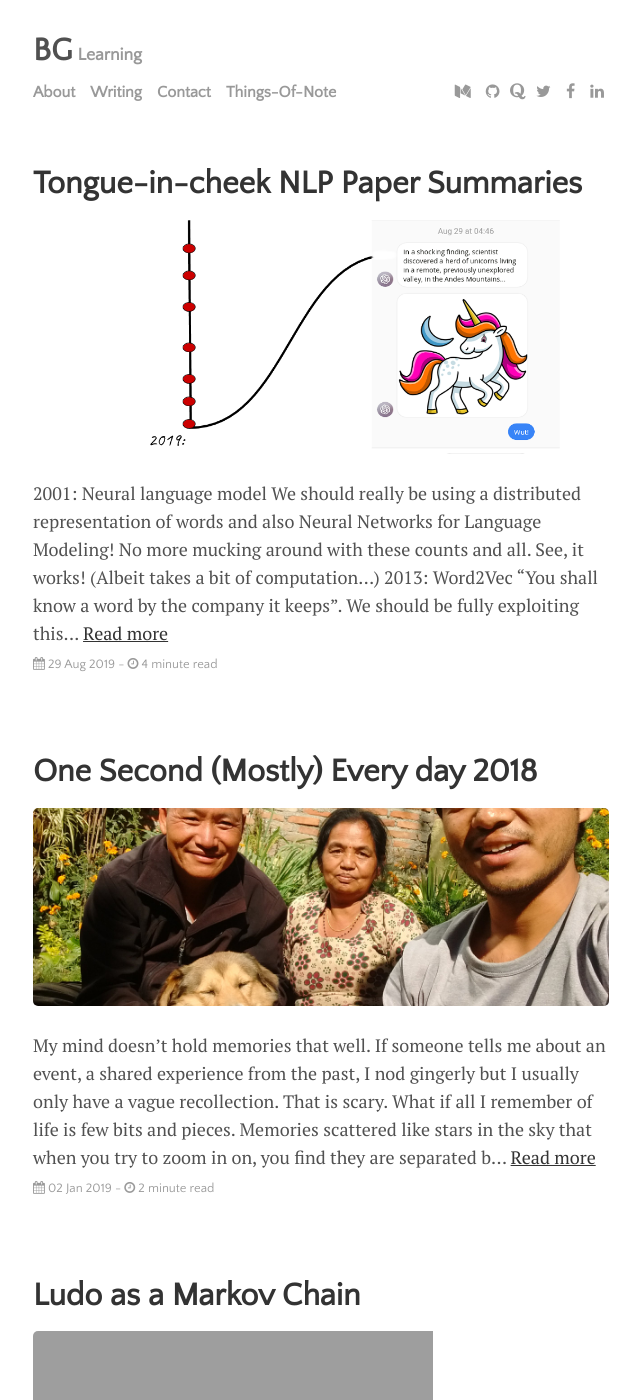
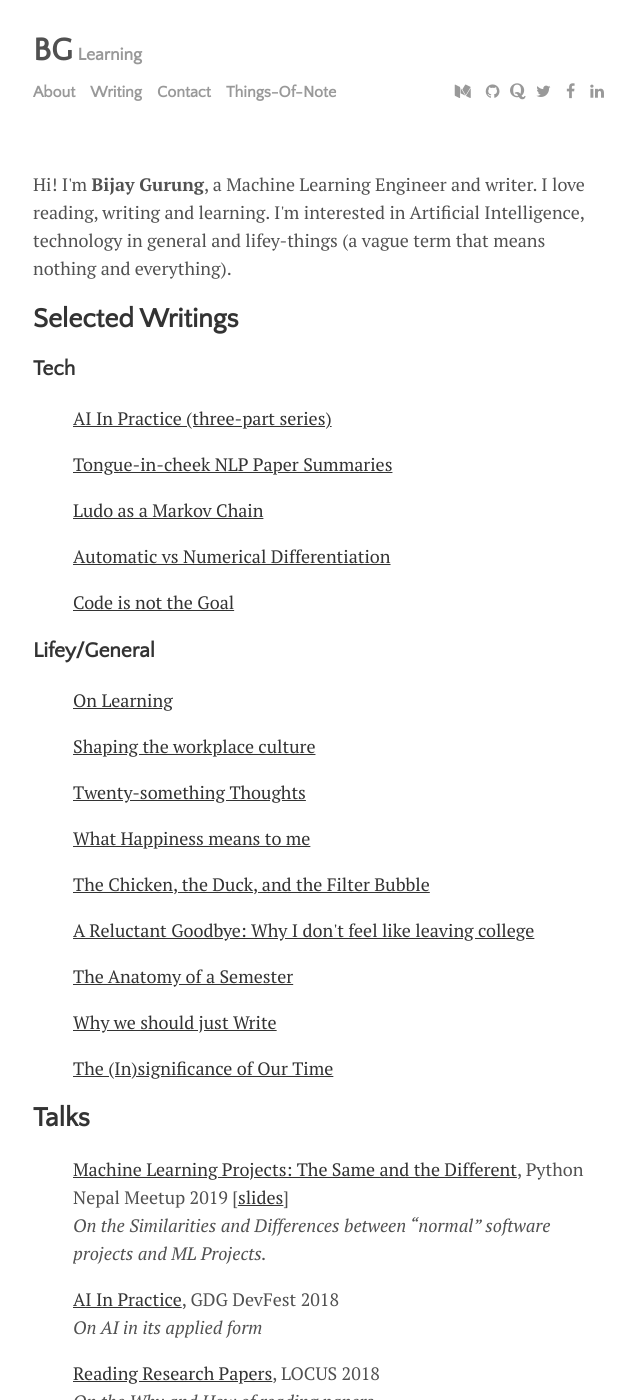
Before and after one commit to bglearning/bglearning.github.io, a Jekyll site: the page built from index.html, in a window 1280 px wide and 1400 px high. Shown: the whole window, without its empty margins (319-959 px from the left). Built offline with Jekyll 4.4.1, drawn with Linux system fonts in a browser that asks for light colours; the list of posts is cut into pages by our own code; some of the changed text lies outside the part shown.

Commit message:
Modify Home Page

```diff
--- a/index.html
+++ b/index.html
@@ -3,35 +3,41 @@ layout: default
 title: Home
 ---
 
-{% for post in paginator.posts %}
-<div class="posts">
-  <h1>
-    <a href="{{ site.github.url }}{{ post.url }}">{{ post.title }}</a>
-  </h1>
-  {% if post.image %}
-  <div class="thumbnail-container">
-    <a href="{{ site.github.url }}{{ post.url }}"><img src="{{ site.github.url }}/{{ post.image }}"></a>
-  </div>
-  {% endif %}
-  <p>
-    {{ post.content | strip_html | truncate: 350 }} <a href="{{ site.github.url }}{{ post.url }}">Read more</a>
-    <span class="post-date"><i class="fa fa-calendar" aria-hidden="true"></i> {{ post.date | date_to_string }} - <i class="fa fa-clock-o" aria-hidden="true"></i> {% include read-time.html %}</span>
-  </p>
-</div>
-{% endfor %}
+Hi! I'm <b>Bijay Gurung</b>, a Machine Learning Engineer and writer.
+I love reading, writing and learning. I'm interested in Artificial Intelligence, technology in general and lifey-things (a vague term that means nothing and everything).
 
-<!-- Pagination links -->
-{% if paginator.total_pages > 1 %}
-<div class="pagination">
-  {% if paginator.next_page %}
-    <a class="pagination-button pagination-active" href="{{ site.github.url }}{{ paginator.next_page_path }}" class="next">Older</a>
-  {% else %}
-    <span class="pagination-button">Older</span>
-  {% endif %}
-  {% if paginator.previous_page %}
-    <a class="pagination-button pagination-active" href="{{ site.baseurl }}{{ paginator.previous_page_path }}">Newer</a>
-  {% else %}
-    <span class="pagination-button">Newer</span>
-  {% endif %}
-</div>
-{% endif %}
+<h2> Selected Writings </h2>
+<h3>Tech</h3>
+    <ul><a href="https://medium.com/fuse-ai/ai-in-practice-part-i-2e135d1d7285">AI In Practice (three-part series)</a></ul>
+    <ul><a href="{{ site.github.url }}{% link _posts/2019-08-29-nlp-summaries.md %}">Tongue-in-cheek NLP Paper Summaries</a></ul>
+    <ul><a href="{{ site.github.url }}{% link _posts/2018-08-27-ludo-as-a-markov-chain.md %}">Ludo as a Markov Chain</a></ul>
+    <ul><a href="https://qr.ae/pNmsfg">Automatic vs Numerical Differentiation</a></ul>
+    <ul><a href="https://medium.com/zerone-magazine/code-is-not-the-goal-8e2ac8ea66f1">Code is not the Goal</a></ul>
+
+<h3>Lifey/General</h3>
+    <ul><a href="{{ site.github.url }}{% link _posts/2018-02-03-on-learning.md %}">On Learning</a></ul>
+    <ul><a href="https://medium.com/@bijaygurung/shaping-the-workplace-culture-b97a1065cfb6">Shaping the workplace culture</a></ul>
+    <ul><a href="https://medium.com/@bijaygurung/twenty-something-thoughts-5e5351f5ef0">Twenty-something Thoughts</a></ul>
+    <ul><a href="https://medium.com/@bijaygurung/what-happiness-means-to-me-1d75aa8b85c0">What Happiness means to me</a></ul>
+    <ul><a href="https://medium.com/zerone-magazine/the-chicken-the-duck-and-the-filter-bubble-597c747ef349">The Chicken, the Duck, and the Filter Bubble</a></ul>
+    <ul><a href="https://medium.com/zerone-magazine/a-reluctant-goodbye-why-i-dont-feel-like-leaving-college-71b3cd844e6d">A Reluctant Goodbye: Why I don't feel like leaving college</a></ul>
+    <ul><a href="https://medium.com/zerone-magazine/the-anatomy-of-a-semester-5896c9bc48d">The Anatomy of a Semester</a></ul>
+    <ul><a href="https://medium.com/zerone-magazine/why-we-should-just-write-51559ab84139">Why we should just Write</a></ul>
+    <ul><a href="https://medium.com/@bijaygurung/the-in-significance-of-our-time-b8687558423">The (In)significance of Our Time</a></ul>
+
+
+<h2> Talks </h2>
+<ul>
+    <a href="https://youtu.be/ApR0dTzeK20">Machine Learning Projects: The Same and the Different</a>, Python Nepal Meetup 2019 [<a href="https://docs.google.com/presentation/d/15Gs25FCyonZtu29JE1nbLjNhBRfpNZLkeFkWgcRPyXY/edit">slides</a>]<br>
+    <i>On the Similarities and Differences between “normal” software projects and ML Projects.</i>
+</ul>
+
+<ul>
+    <a href="https://bit.ly/3gKk0DS">AI In Practice</a>, GDG DevFest 2018<br>
+    <i> On AI in its applied form </i>
+</ul>
+
+<ul>
+    <a href="https://bit.ly/3huZGH6">Reading Research Papers</a>, LOCUS 2018<br>
+    <i>On the Why and How of reading papers</i>
+</ul>
```
